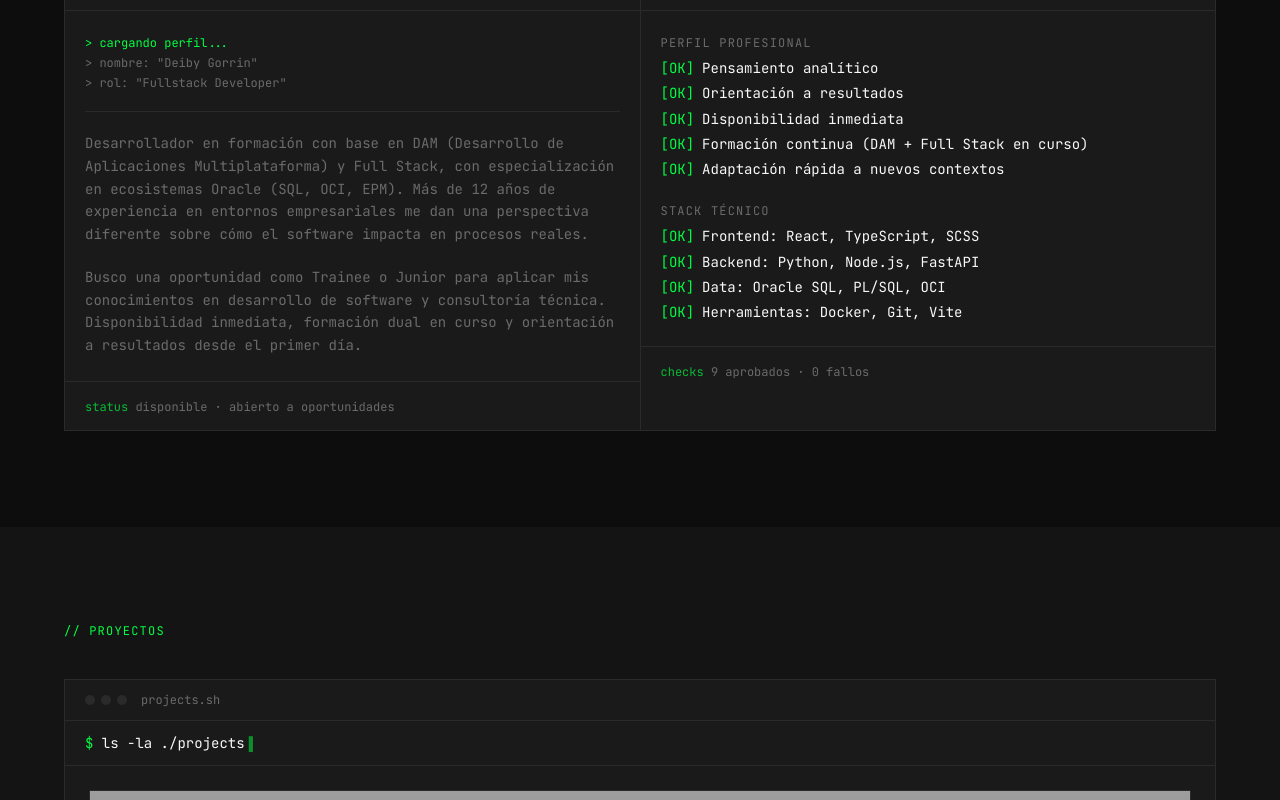
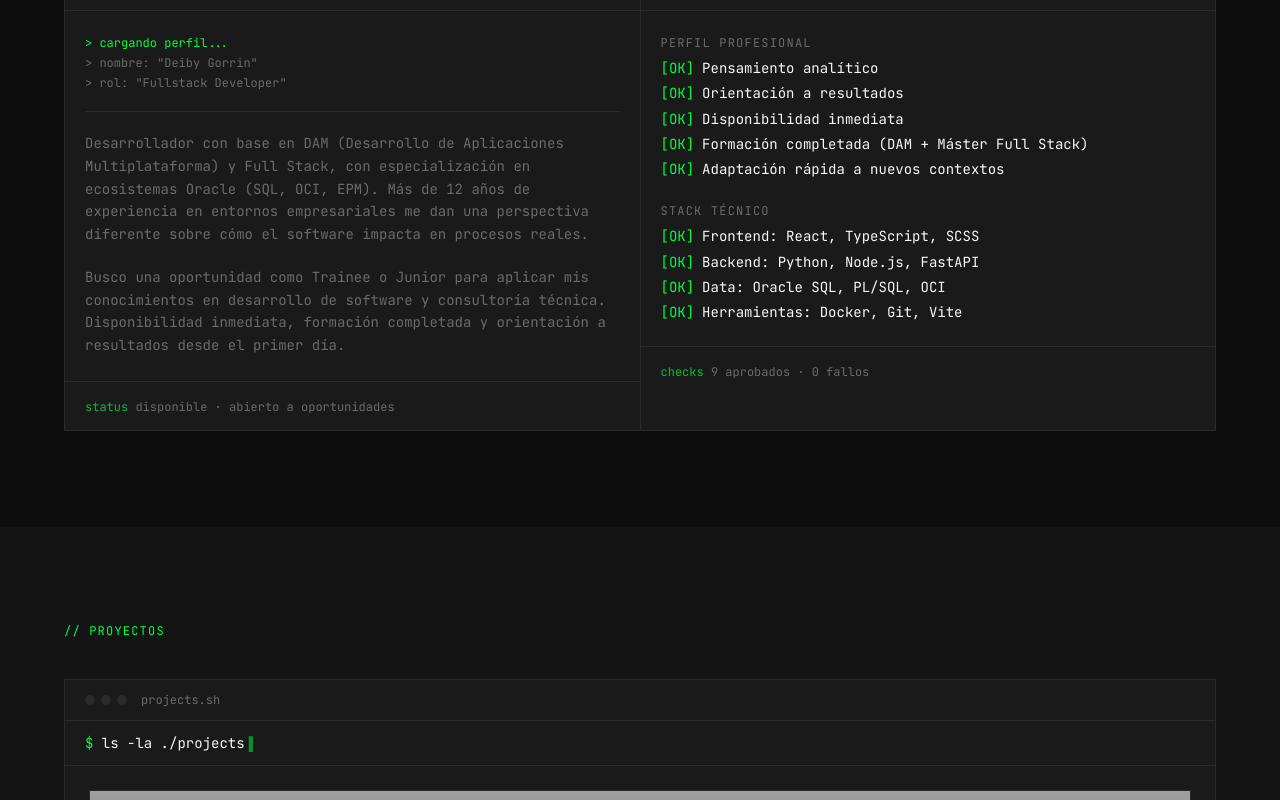
Before and after one commit to DeibyGS/dev-portfolio-deiby, a React (Vite) app: page / in a window 1280 px wide. Shown: the part 1240-2040 px from the top of the page. Built offline with nearby package versions, Linux system fonts and the light colour scheme; grey boxes are pictures that could not be loaded.

Commit message:
update: DAM y Máster a Completado 2026, actualizar textos bio

```diff
--- a/src/components/Education.jsx
+++ b/src/components/Education.jsx
@@ -10,19 +10,19 @@ import { listVariants, itemVariants } from '../animations'
 const courses = [
   {
     pkg: 'dam',
-    version: '2024.0',
+    version: 'completed',
     title: 'Grado Superior: Desarrollo de Aplicaciones Multiplataforma',
     institution: 'The Power · Madrid',
-    inProgress: true,
-    bar: 8,   // bloques completados sobre 10
+    inProgress: false,
+    bar: 10,
   },
   {
     pkg: 'fullstack-master',
-    version: '2024.0',
+    version: 'completed',
     title: 'Máster Web Full Stack',
     institution: 'The Power · Madrid',
-    inProgress: true,
-    bar: 8,
+    inProgress: false,
+    bar: 10,
   },
   {
     pkg: 'bejob-ibm-ia-generativa',
--- a/src/data/i18n.js
+++ b/src/data/i18n.js
@@ -37,8 +37,8 @@ export const translations = {
         gotoUnknown: (section) => `sección desconocida: ${section}. Usa 'ls' para ver las disponibles.`,
         opening: (target) => `→ abriendo ${target}...`,
       },
-      bio1: 'Desarrollador en formación con base en DAM (Desarrollo de Aplicaciones Multiplataforma) y Full Stack, con especialización en ecosistemas Oracle (SQL, OCI, EPM). Más de 12 años de experiencia en entornos empresariales me dan una perspectiva diferente sobre cómo el software impacta en procesos reales.',
-      bio2: 'Busco una oportunidad como Trainee o Junior para aplicar mis conocimientos en desarrollo de software y consultoría técnica. Disponibilidad inmediata, formación dual en curso y orientación a resultados desde el primer día.',
+      bio1: 'Desarrollador con base en DAM (Desarrollo de Aplicaciones Multiplataforma) y Full Stack, con especialización en ecosistemas Oracle (SQL, OCI, EPM). Más de 12 años de experiencia en entornos empresariales me dan una perspectiva diferente sobre cómo el software impacta en procesos reales.',
+      bio2: 'Busco una oportunidad como Trainee o Junior para aplicar mis conocimientos en desarrollo de software y consultoría técnica. Disponibilidad inmediata, formación completada y orientación a resultados desde el primer día.',
     },
     projects: {
       label: '// proyectos',
@@ -85,7 +85,7 @@ export const translations = {
             'Pensamiento analítico',
             'Orientación a resultados',
             'Disponibilidad inmediata',
-            'Formación continua (DAM + Full Stack en curso)',
+            'Formación completada (DAM + Máster Full Stack)',
             'Adaptación rápida a nuevos contextos',
           ],
         },
@@ -160,8 +160,8 @@ export const translations = {
         gotoUnknown: (section) => `unknown section: ${section}. Use 'ls' to see available ones.`,
         opening: (target) => `→ opening ${target}...`,
       },
-      bio1: 'Developer in training with a foundation in Multiplatform Application Development (DAM) and Full Stack, specializing in Oracle ecosystems (SQL, OCI, EPM). Over 12 years of experience in business environments give me a different perspective on how software impacts real processes.',
-      bio2: 'Looking for a Trainee or Junior opportunity to apply my knowledge in software development and technical consulting. Immediately available, ongoing dual training, and results-oriented from day one.',
+      bio1: 'Developer with a foundation in Multiplatform Application Development (DAM) and Full Stack, specializing in Oracle ecosystems (SQL, OCI, EPM). Over 12 years of experience in business environments give me a different perspective on how software impacts real processes.',
+      bio2: 'Looking for a Trainee or Junior opportunity to apply my knowledge in software development and technical consulting. Immediately available, completed training, and results-oriented from day one.',
     },
     projects: {
       label: '// projects',
@@ -208,7 +208,7 @@ export const translations = {
             'Analytical thinking',
             'Results-oriented',
             'Immediately available',
-            'Continuous learning (DAM + Full Stack ongoing)',
+            'Completed education (DAM + Full Stack Master)',
             'Quick adaptation to new contexts',
           ],
         },
```
